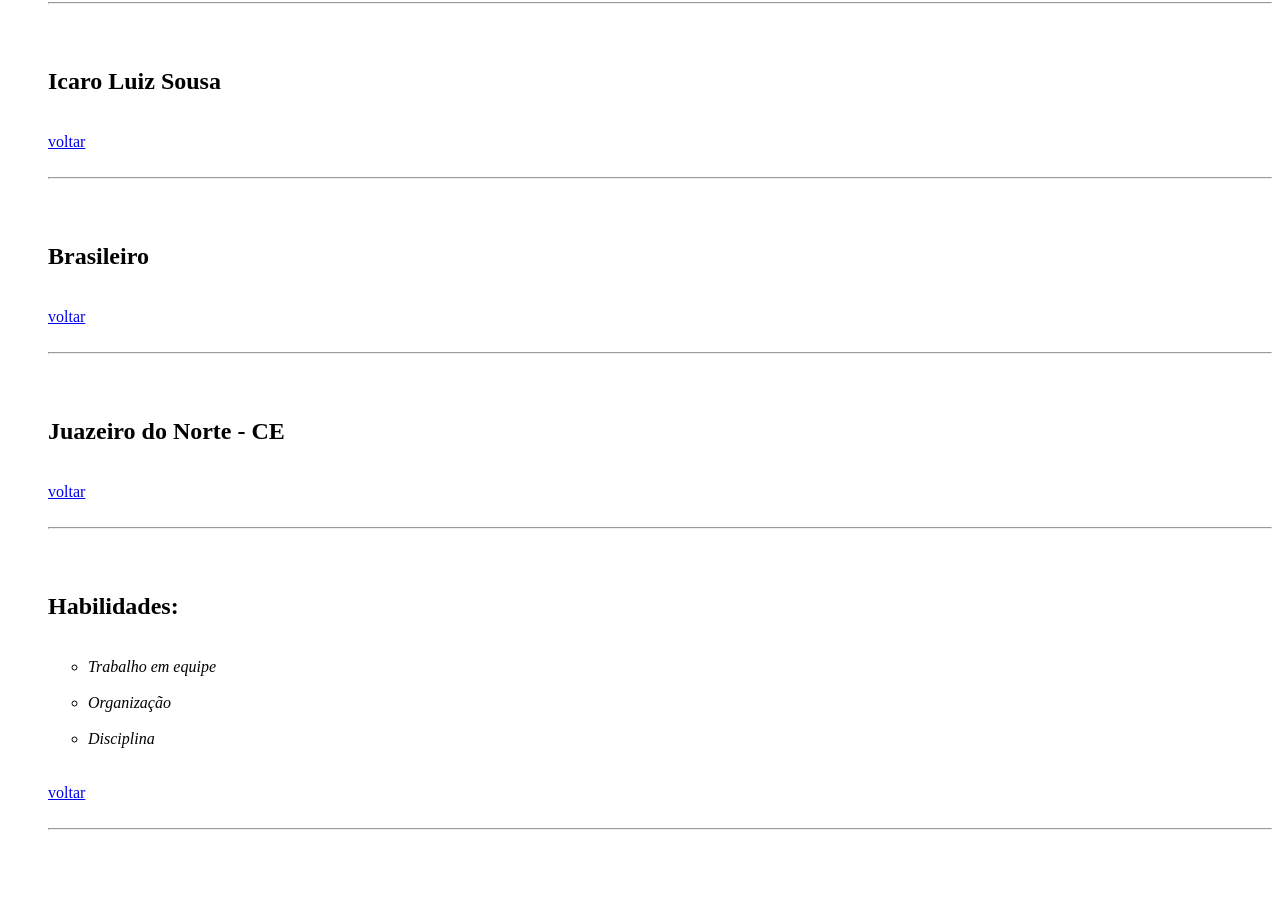
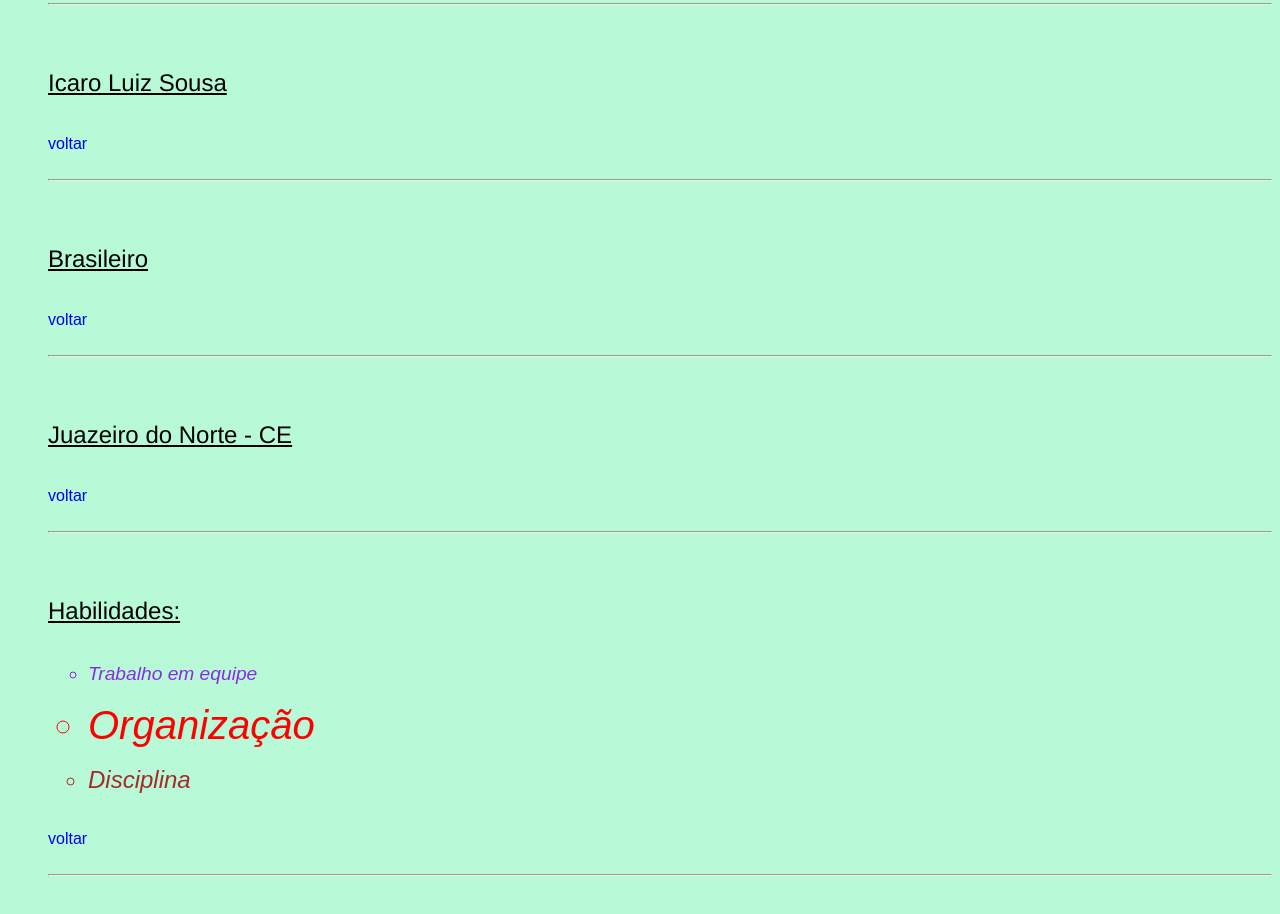
Before and after one commit to icarols/icarols.github.io, a plain HTML site: page index.html in a window 1280 px wide. Shown: the part 420-1334 px from the top of the page. Before the commit the page ends 1310 px from the top, so only its background shows below. Drawn offline with Linux system fonts and the light colour scheme.

Commit message:
adiciona css no arquivo

```diff
--- a/index.html
+++ b/index.html
@@ -3,7 +3,22 @@
   <head>
     <meta charset="UTF-8">
     <title>Portfolio Web</title>
+
+    <style>
+
+      body {background-color: #B8FAD8;}
+      h2 {font-family: Helvetica, serif; font-weight: 200; text-decoration: underline; }
+      h3 {font-family: 'Franklin Gothic Medium', sans-serif; font-style: italic; color: green;}
+      ul {font-family: Arial;}
+      .hab01 {color: blueviolet; font-size: larger;}
+      .hab02 {color: red; font-size: 40px;}
+      .hab03 {color: brown; font-size: 150%;}
+      a {text-decoration: none;}
+
+    </style>
+
   </head>
+
   <body>
 
     <strong><h2 id="ind">Índice:</h2></strong>
@@ -44,9 +59,9 @@
     <h2 id="hab">Habilidades:</h2><br>
 
     <ul>
-      <li><em>Trabalho em equipe</em></li><br>
-      <li><em>Organização</em></li><br>
-      <li><em>Disciplina</em></li><br>
+      <li class="hab01"><em>Trabalho em equipe</em></li><br>
+      <li class="hab02"><em>Organização</em></li><br>
+      <li class="hab03"><em>Disciplina</em></li><br>
     </ul>
 
     <br><a href="#ind">voltar</a>
```
